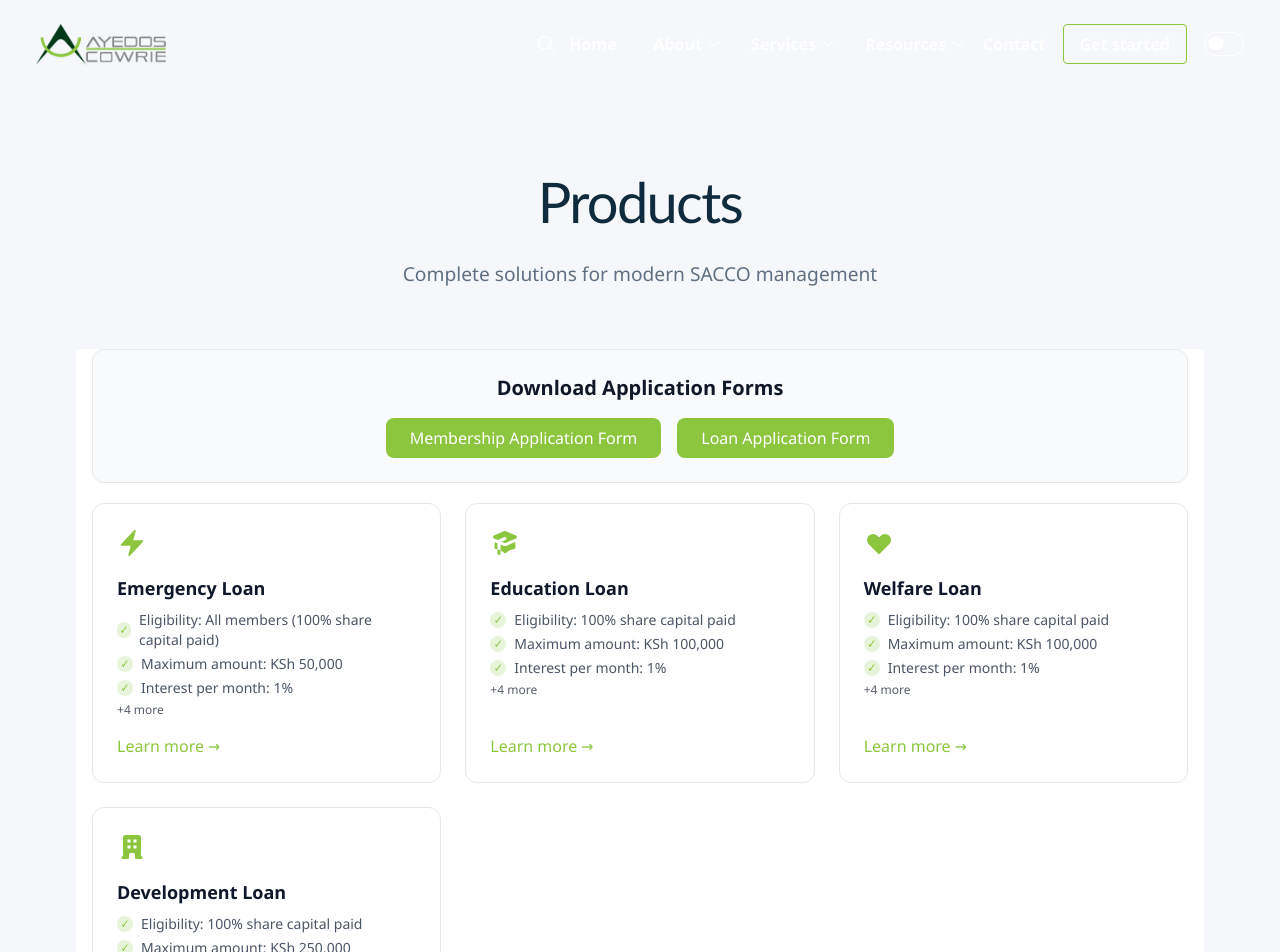
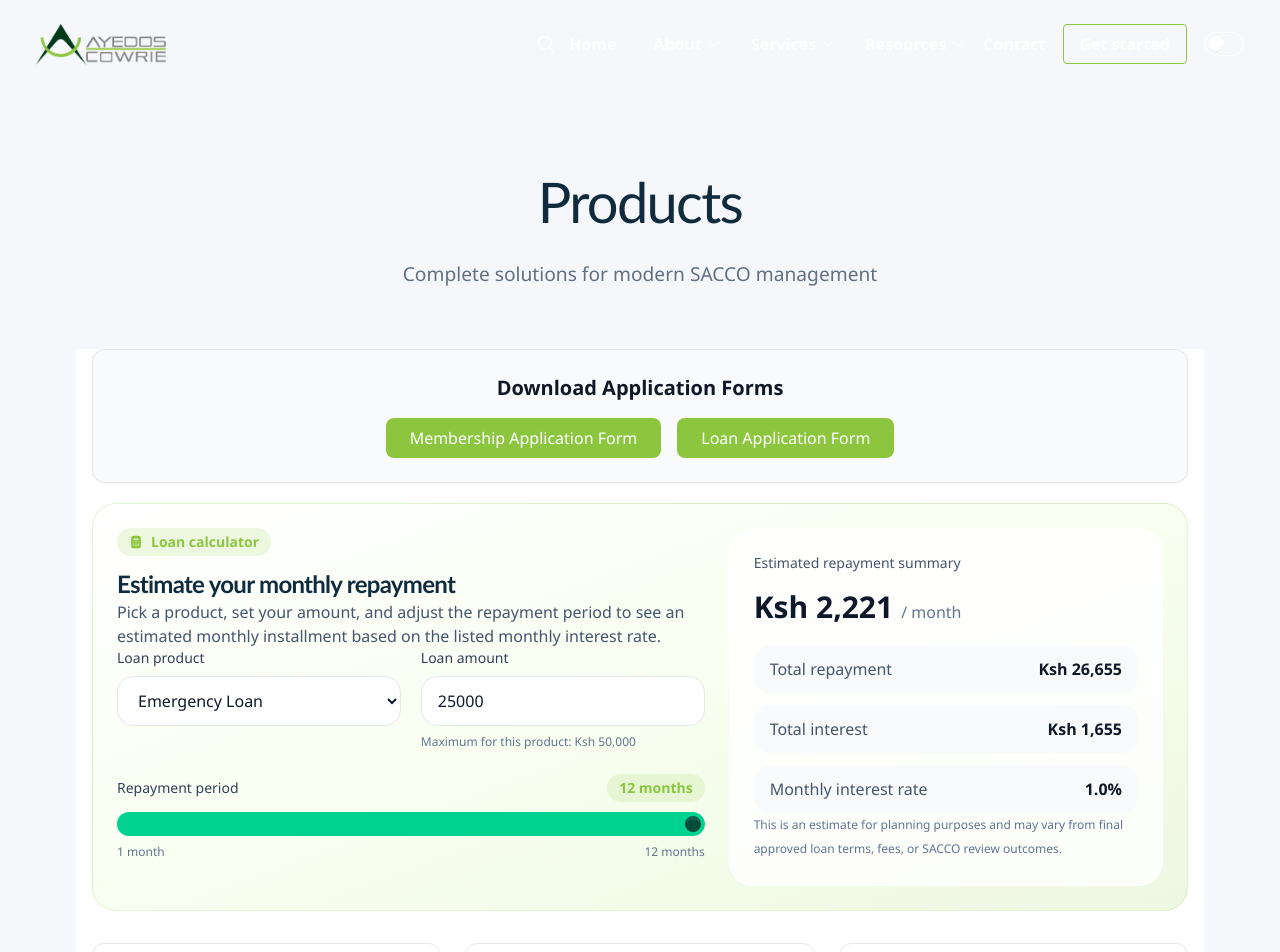
Before and after one commit to Lawrence-AY/Ayedos-sacco, a React (Vite) app: page /products in a window 1280 px wide. Shown: the top 952 px of the page. Built offline with nearby package versions, Linux system fonts and the light colour scheme.

Commit message:
calculator

```diff
--- a/src/pages/Info/Products.jsx
+++ b/src/pages/Info/Products.jsx
@@ -1,18 +1,99 @@
-import { useState, useEffect, useRef } from 'react'
+import { useEffect, useMemo, useRef, useState } from 'react'
 import {
-  HiCreditCard,
-  HiScale,
-  HiChartPie,
   HiCurrencyDollar,
-  HiShieldCheck,
-  HiGlobeAlt,
-  HiDeviceTablet,
   HiBolt,
-  HiArrowLeft
+  HiCalculator
 } from 'react-icons/hi2'
 import { HiAcademicCap, HiHeart, HiOfficeBuilding } from 'react-icons/hi'
 
 function Products({ onNavigate }) {
+  const products = [
+    {
+      id: 'emergency-loan',
+      icon: HiBolt,
+      title: 'Emergency Loan',
+      description: 'Fast access to short-term funds for urgent personal needs.',
+      detailedContent:
+        'The Emergency Loan is designed for members who need quick financial support with a short approval window and flexible entry requirements.',
+      maxAmount: 50000,
+      monthlyInterestRate: 0.01,
+      maxRepaymentMonths: 12,
+      defaultRepaymentMonths: 12,
+      features: [
+        'Eligibility: All members (100% share capital paid)',
+        'Maximum amount: KSh 50,000',
+        'Interest per month: 1%',
+        'Processing time: 24hrs after application',
+        'Maximum repayment period : 1 year',
+        'Waiting period: 3 months membership',
+        'Guarantors: Not required'
+      ],
+    },
+    {
+      id: 'education-loan',
+      icon: HiAcademicCap,
+      title: 'Education Loan',
+      description: 'Support school fees and education expenses with a longer repayment window.',
+      detailedContent:
+        'The Education Loan helps members cover academic costs with manageable monthly repayments and a repayment period tailored to education planning.',
+      maxAmount: 100000,
+      monthlyInterestRate: 0.01,
+      maxRepaymentMonths: 24,
+      defaultRepaymentMonths: 18,
+      features: [
+        'Eligibility: 100% share capital paid',
+        'Maximum amount: KSh 100,000',
+        'Interest per month: 1%',
+        'Processing time: 2 days after application',
+        'Maximum repayment period: 2 years',
+        'Waiting period: 6 months membership',
+        'Guarantors: 2 required'
+      ],
+    },
+    {
+      id: 'welfare-loan',
+      icon: HiHeart,
+      title: 'Welfare Loan',
+      description: 'A supportive loan option for member welfare and family needs.',
+      detailedContent:
+        'The Welfare Loan gives members room to handle personal and family obligations while spreading repayment over a practical medium-term schedule.',
+      maxAmount: 100000,
+      monthlyInterestRate: 0.01,
+      maxRepaymentMonths: 24,
+      defaultRepaymentMonths: 18,
+      features: [
+        'Eligibility: 100% share capital paid',
+        'Maximum amount: KSh 100,000',
+        'Interest per month: 1%',
+        'Processing time: 3-5 days after application',
+        'Maximum repayment period: 2 years',
+        'Waiting period: 6 months membership',
+        'Guarantors: 2 required'
+      ],
+    },
+    {
+      id: 'development-loan',
+      icon: HiOfficeBuilding,
+      title: 'Development Loan',
+      description: 'For bigger long-term projects with a higher limit and extended tenure.',
+      detailedContent:
+        'The Development Loan is suited to larger goals and investments, combining a higher borrowing ceiling with a longer repayment period.',
+      maxAmount: 250000,
+      monthlyInterestRate: 0.015,
+      maxRepaymentMonths: 72,
+      defaultRepaymentMonths: 48,
+      features: [
+        'Eligibility: 100% share capital paid',
+        'Maximum amount: KSh 250,000',
+        'Interest per month: 1.5%',
+        'Processing time: 5-10 days after application',
+        'Maximum repayment period: 6 years',
+        'Waiting period: 1 year membership',
+        'Guarantors: 3 required'
+      ],
+    }
+  ]
+
   const navigate = (route) => {
     if (onNavigate) {
       onNavigate(route)
@@ -47,63 +128,56 @@ function Products({ onNavigate }) {
     document.body.removeChild(link)
   }
 
-  const products = [
-    {
-      icon: HiBolt,
-      title: 'Emergency Loan',
-      features: [
-        'Eligibility: All members (100% share capital paid)',
-        'Maximum amount: KSh 50,000',
-        'Interest per month: 1%',
-        'Processing time: 24hrs after application',
-        'Maximum repayment period : 1 year',
-        'Waiting period: 3 months membership',
-        'Guarantors: Not required'
-      ],
-    },
-    {
-      icon: HiAcademicCap,
-      title: 'Education Loan',
-      features: [
-        'Eligibility: 100% share capital paid',
-        'Maximum amount: KSh 100,000',
-        'Interest per month: 1%',
-        'Processing time: 2 days after application',
-        'Maximum repayment period: 2 years',
-        'Waiting period: 6 months membership',
-        'Guarantors: 2 required'
-      ],
-    },
-    {
-      icon: HiHeart,
-      title: 'Welfare Loan',
-      features: [
-        'Eligibility: 100% share capital paid',
-        'Maximum amount: KSh 100,000',
-        'Interest per month: 1%',
-        'Processing time: 3-5 days after application',
-        'Maximum repayment period: 2 years',
-        'Waiting period: 6 months membership',
-        'Guarantors: 2 required'
-      ],
-    },
-    {
-      icon: HiOfficeBuilding,
-      title: 'Development Loan',
-      features: [
-        'Eligibility: 100% share capital paid',
-        'Maximum amount: KSh 250,000',
-        'Interest per month: 1.5%',
-        'Processing time: 5-10 days after application',
-        'Maximum repayment period: 6 years',
-        'Waiting period: 1 year membership',
-        'Guarantors: 3 required'
-      ],
+  const [selectedProduct, setSelectedProduct] = useState(null)
+  const [calculatorProductId, setCalculatorProductId] = useState(products[0].id)
+  const [loanAmount, setLoanAmount] = useState(products[0].maxAmount / 2)
+  const [repaymentMonths, setRepaymentMonths] = useState(products[0].defaultRepaymentMonths)
+  const modalRef = useRef(null)
+  const selectedCalculatorProduct =
+    products.find((product) => product.id === calculatorProductId) ?? products[0]
+
+  useEffect(() => {
+    setLoanAmount((currentAmount) =>
+      Math.min(Math.max(currentAmount, 1000), selectedCalculatorProduct.maxAmount)
+    )
+    setRepaymentMonths((currentMonths) =>
+      Math.min(Math.max(currentMonths, 1), selectedCalculatorProduct.maxRepaymentMonths)
+    )
+  }, [selectedCalculatorProduct])
+
+  const loanSummary = useMemo(() => {
+    const principal = Number(loanAmount) || 0
+    const months = Number(repaymentMonths) || 0
+    const rate = selectedCalculatorProduct.monthlyInterestRate
+
+    if (principal <= 0 || months <= 0) {
+      return {
+        monthlyPayment: 0,
+        totalRepayment: 0,
+        totalInterest: 0
+      }
     }
-  ]
 
-  const [selectedProduct, setSelectedProduct] = useState(null)
-  const modalRef = useRef(null)
+    const monthlyPayment =
+      rate === 0
+        ? principal / months
+        : (principal * rate) / (1 - Math.pow(1 + rate, -months))
+    const totalRepayment = monthlyPayment * months
+    const totalInterest = totalRepayment - principal
+
+    return {
+      monthlyPayment,
+      totalRepayment,
+      totalInterest
+    }
+  }, [loanAmount, repaymentMonths, selectedCalculatorProduct])
+
+  const formatCurrency = (value) =>
+    new Intl.NumberFormat('en-KE', {
+      style: 'currency',
+      currency: 'KES',
+      maximumFractionDigits: 0
+    }).format(value)
 
   const openModal = (product) => {
     setSelectedProduct(product)
@@ -123,7 +197,7 @@ function Products({ onNavigate }) {
       </div>
 
       <div className={`min-h-screen ${isDark ? 'bg-black text-white' : 'bg-white text-gray-900'}`}>
-  {/* DOWNLOAD FORMS SECTION */}
+      {/* DOWNLOAD FORMS SECTION */}
       <div className="max-w-6xl mx-auto px-4 pb-5 ">
         <div className={`rounded-xl border p-6 text-center ${
           isDark ? 'bg-gray-800 border-gray-700' : 'bg-gray-50 border-gray-200'
@@ -152,6 +226,134 @@ function Products({ onNavigate }) {
             </button>
           </div>
 
+        </div>
+      </div>
+
+      {/* LOAN CALCULATOR */}
+      <div className="max-w-6xl mx-auto px-4 pb-8">
+        <div
+          className={`grid gap-6 rounded-3xl border p-6 md:grid-cols-[1.15fr_0.85fr] ${
+            isDark
+              ? 'border-[#8cc63f]/25 bg-gradient-to-br from-gray-900 via-black to-gray-950'
+              : 'border-[#8cc63f]/20 bg-gradient-to-br from-white via-[#f8fff0] to-[#eef7e2]'
+          }`}
+        >
+          <div>
+            <div className="mb-3 inline-flex items-center gap-2 rounded-full bg-[#8cc63f]/15 px-3 py-1 text-sm font-semibold text-[#8cc63f]">
+              <HiCalculator />
+              Loan calculator
+            </div>
+            <h2 className={`mb-2 text-2xl font-bold ${isDark ? 'text-white' : 'text-slate-900'}`}>
+              Estimate your monthly repayment
+            </h2>
+            <p className={`mb-6 max-w-2xl text-sm sm:text-base ${isDark ? 'text-gray-300' : 'text-slate-600'}`}>
+              Pick a product, set your amount, and adjust the repayment period to see an estimated monthly installment based on the listed monthly interest rate.
+            </p>
+
+            <div className="grid gap-5 md:grid-cols-2">
+              <label className="block">
+                <span className={`mb-2 block text-sm font-medium ${isDark ? 'text-gray-200' : 'text-slate-700'}`}>
+                  Loan product
+                </span>
+                <select
+                  value={calculatorProductId}
+                  onChange={(event) => setCalculatorProductId(event.target.value)}
+                  className={`w-full rounded-2xl border px-4 py-3 outline-none transition ${
+                    isDark
+                      ? 'border-gray-700 bg-gray-900 text-white focus:border-[#8cc63f]'
+                      : 'border-gray-200 bg-white text-slate-900 focus:border-[#8cc63f]'
+                  }`}
+                >
+                  {products.map((product) => (
+                    <option key={product.id} value={product.id}>
+                      {product.title}
+                    </option>
+                  ))}
+                </select>
+              </label>
+
+              <label className="block">
+                <span className={`mb-2 block text-sm font-medium ${isDark ? 'text-gray-200' : 'text-slate-700'}`}>
+                  Loan amount
+                </span>
+                <input
+                  type="number"
+                  min="1000"
+                  max={selectedCalculatorProduct.maxAmount}
+                  step="1000"
+                  value={loanAmount}
+                  onChange={(event) => setLoanAmount(Number(event.target.value))}
+                  className={`w-full rounded-2xl border px-4 py-3 outline-none transition ${
+                    isDark
+                      ? 'border-gray-700 bg-gray-900 text-white focus:border-[#8cc63f]'
+                      : 'border-gray-200 bg-white text-slate-900 focus:border-[#8cc63f]'
+                  }`}
+                />
+                <span className={`mt-2 block text-xs ${isDark ? 'text-gray-400' : 'text-slate-500'}`}>
+                  Maximum for this product: {formatCurrency(selectedCalculatorProduct.maxAmount)}
+                </span>
+              </label>
+            </div>
+
+            <div className="mt-6">
+              <div className="mb-2 flex items-center justify-between gap-3">
+                <span className={`text-sm font-medium ${isDark ? 'text-gray-200' : 'text-slate-700'}`}>
+                  Repayment period
+                </span>
+                <span className="rounded-full bg-[#8cc63f]/15 px-3 py-1 text-sm font-semibold text-[#8cc63f]">
+                  {repaymentMonths} months
+                </span>
+              </div>
+              <input
+                type="range"
+                min="1"
+                max={selectedCalculatorProduct.maxRepaymentMonths}
+                step="1"
+                value={repaymentMonths}
+                onChange={(event) => setRepaymentMonths(Number(event.target.value))}
+                className="range range-success w-full"
+              />
+              <div className={`mt-2 flex justify-between text-xs ${isDark ? 'text-gray-400' : 'text-slate-500'}`}>
+                <span>1 month</span>
+                <span>{selectedCalculatorProduct.maxRepaymentMonths} months</span>
+              </div>
+            </div>
+          </div>
+
+          <div
+            className={`rounded-3xl border p-6 ${
+              isDark ? 'border-white/10 bg-white/5' : 'border-white/80 bg-white/80'
+            }`}
+          >
+            <div className={`mb-4 text-sm font-medium ${isDark ? 'text-gray-300' : 'text-slate-600'}`}>
+              Estimated repayment summary
+            </div>
+            <div className={`mb-5 text-3xl font-bold ${isDark ? 'text-white' : 'text-slate-900'}`}>
+              {formatCurrency(loanSummary.monthlyPayment)}
+              <span className={`ml-2 text-base font-medium ${isDark ? 'text-gray-400' : 'text-slate-500'}`}>
+                / month
+              </span>
+            </div>
+
+            <div className="space-y-3">
+              <div className={`flex items-center justify-between rounded-2xl px-4 py-3 ${isDark ? 'bg-black/40' : 'bg-slate-50'}`}>
+                <span className={isDark ? 'text-gray-300' : 'text-slate-600'}>Total repayment</span>
+                <strong>{formatCurrency(loanSummary.totalRepayment)}</strong>
+              </div>
+              <div className={`flex items-center justify-between rounded-2xl px-4 py-3 ${isDark ? 'bg-black/40' : 'bg-slate-50'}`}>
+                <span className={isDark ? 'text-gray-300' : 'text-slate-600'}>Total interest</span>
+                <strong>{formatCurrency(loanSummary.totalInterest)}</strong>
+              </div>
+              <div className={`flex items-center justify-between rounded-2xl px-4 py-3 ${isDark ? 'bg-black/40' : 'bg-slate-50'}`}>
+                <span className={isDark ? 'text-gray-300' : 'text-slate-600'}>Monthly interest rate</span>
+                <strong>{(selectedCalculatorProduct.monthlyInterestRate * 100).toFixed(1)}%</strong>
+              </div>
+            </div>
+
+            <p className={`mt-5 text-xs leading-6 ${isDark ? 'text-gray-400' : 'text-slate-500'}`}>
+              This is an estimate for planning purposes and may vary from final approved loan terms, fees, or SACCO review outcomes.
+            </p>
+          </div>
         </div>
       </div>
 
```
